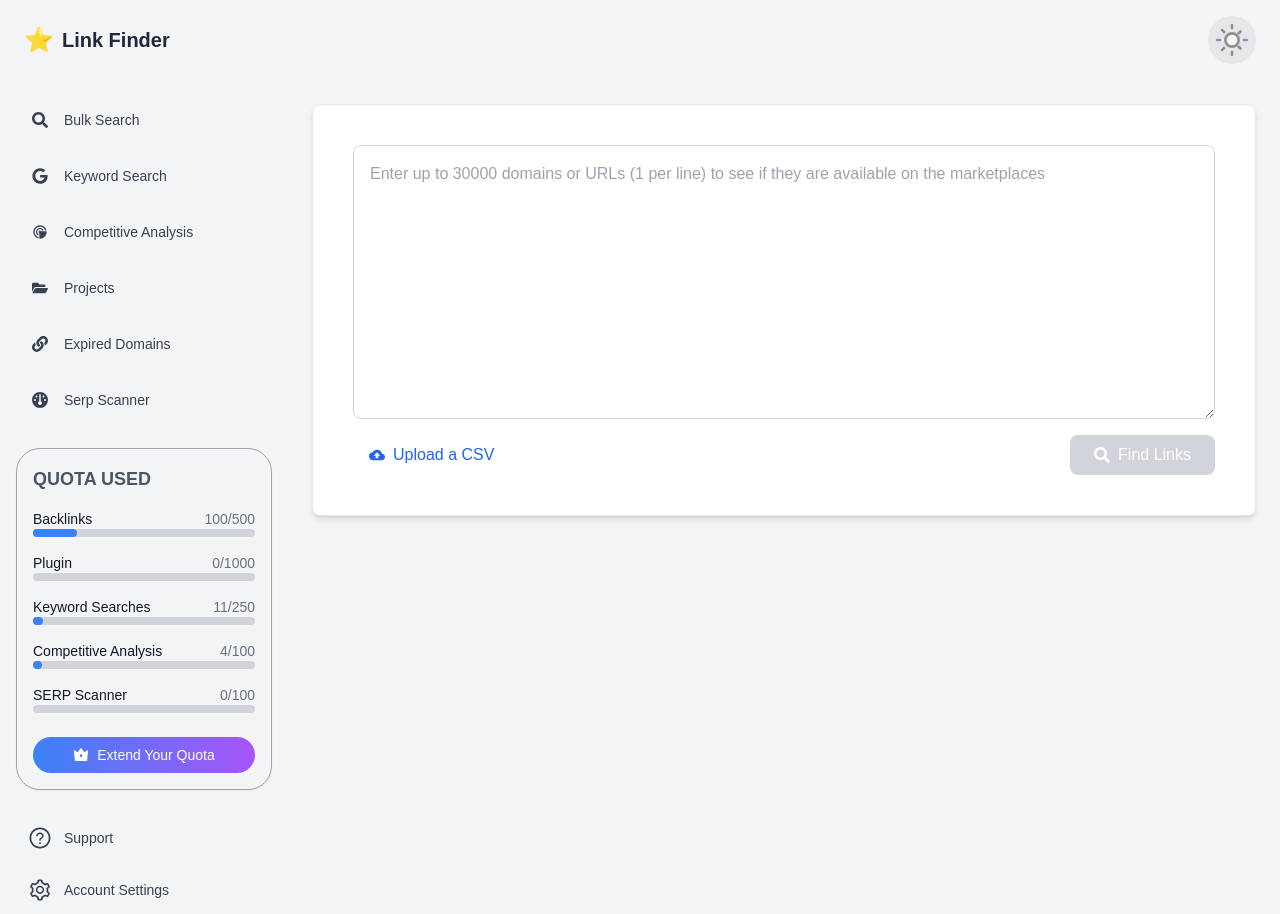
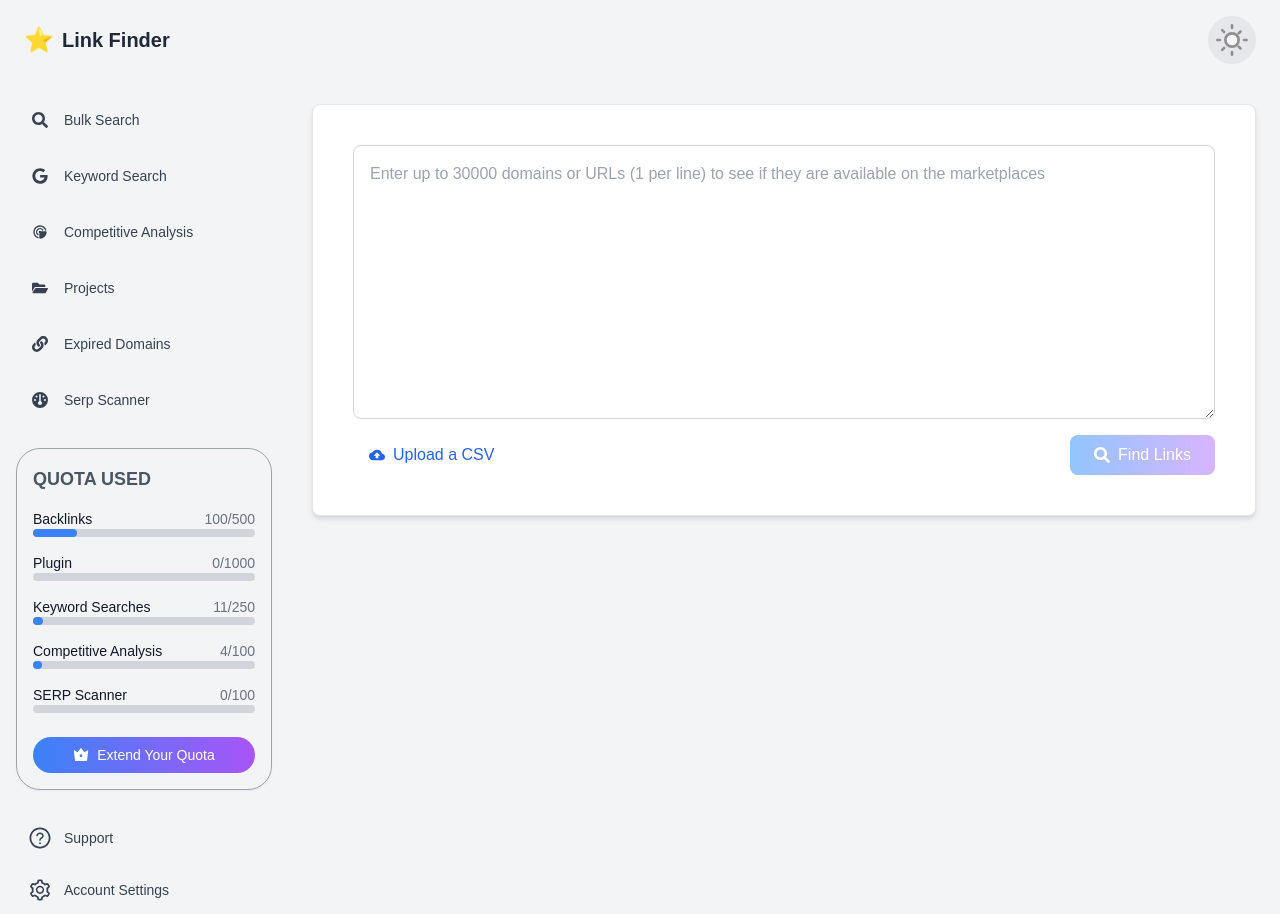
Before and after one commit to tigersoft6084/SEO-Backlink_mentoring, a Next.js app in the folder frontend/: page /dashboard in a window 1280 px wide. Built offline with nearby package versions, Linux system fonts and the light colour scheme.

Commit message:
change 'Find Links' button disable color

```diff
--- a/frontend/src/app/dashboard/bulk-search/page.tsx
+++ b/frontend/src/app/dashboard/bulk-search/page.tsx
@@ -64,7 +64,7 @@ export default function BulkSearch({ placeholder }) {
             className={`px-6 py-2 bg-gradient-to-r text-white font-medium rounded-lg flex items-center space-x-2 ${
               keyword
                 ? "from-blue-500 to-purple-500 hover:from-blue-600 hover:to-purple-600 dark:bg-blue-700 dark:hover:bg-blue-800"
-                : "bg-gray-300 cursor-not-allowed"
+                : "from-blue-300 to-purple-300 cursor-not-allowed"
             }`}
             disabled={!keyword} // Disable button when there is no keyword
             onClick={handleSearch}
--- a/frontend/src/app/dashboard/competitive-analysis/page.tsx
+++ b/frontend/src/app/dashboard/competitive-analysis/page.tsx
@@ -49,7 +49,7 @@ export default function CompetitiveAnalysis({placeholder }) {
                 className={`mt-4 px-6 py-2 bg-gradient-to-r text-white font-medium rounded-lg flex items-center space-x-2 self-end ${
                     keyword
                     ? "from-blue-500 to-purple-500 hover:from-blue-600 hover:to-purple-600 dark:bg-blue-700 dark:hover:bg-blue-800"
-                    : "bg-gray-300 cursor-not-allowed"
+                    : "from-blue-300 to-purple-300 cursor-not-allowed"
             }`}
                 disabled={!keyword} // Disable button when there is no keyword
                 onClick={handleSearch}>
--- a/frontend/src/app/dashboard/keyword-search/page.tsx
+++ b/frontend/src/app/dashboard/keyword-search/page.tsx
@@ -49,7 +49,7 @@ export default function KeywordSearch({placeholder }) {
                 className={`mt-4 px-6 py-2 bg-gradient-to-r text-white font-medium rounded-lg flex items-center space-x-2 self-end ${
                     keyword
                     ? "from-blue-500 to-purple-500 hover:from-blue-600 hover:to-purple-600 dark:bg-blue-700 dark:hover:bg-blue-800"
-                    : "bg-gray-300 cursor-not-allowed"
+                    : "from-blue-300 to-purple-300 cursor-not-allowed"
             }`}
                 disabled={!keyword} // Disable button when there is no keyword
                 onClick={handleSearch}>
--- a/frontend/src/app/dashboard/serp-scanner/page.tsx
+++ b/frontend/src/app/dashboard/serp-scanner/page.tsx
@@ -47,7 +47,7 @@ export default function SerpScanner({ placeholder }) {
           className={`px-4 py-2 bg-gradient-to-r text-white font-medium rounded-lg flex items-center space-x-2 ${
             keyword
               ? "from-blue-500 to-purple-500 hover:from-blue-600 hover:to-purple-600 dark:bg-blue-700 dark:hover:bg-blue-800"
-              : "bg-gray-300 cursor-not-allowed"
+              : "from-blue-300 to-purple-300 cursor-not-allowed"
           }`}
           disabled={!keyword} // Disable button when there is no keyword
           onClick={handleSearch}
```
